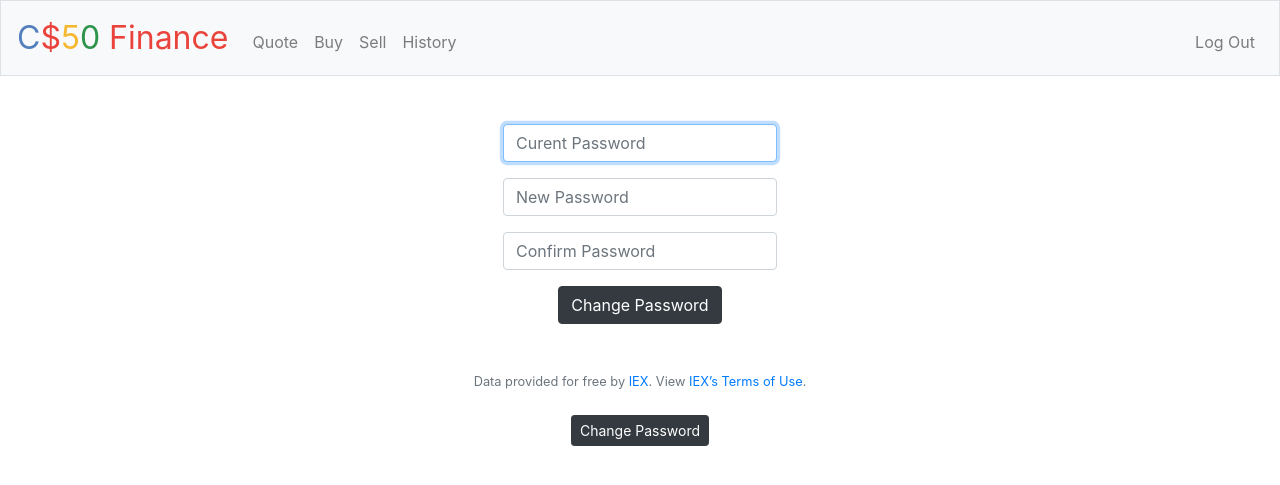
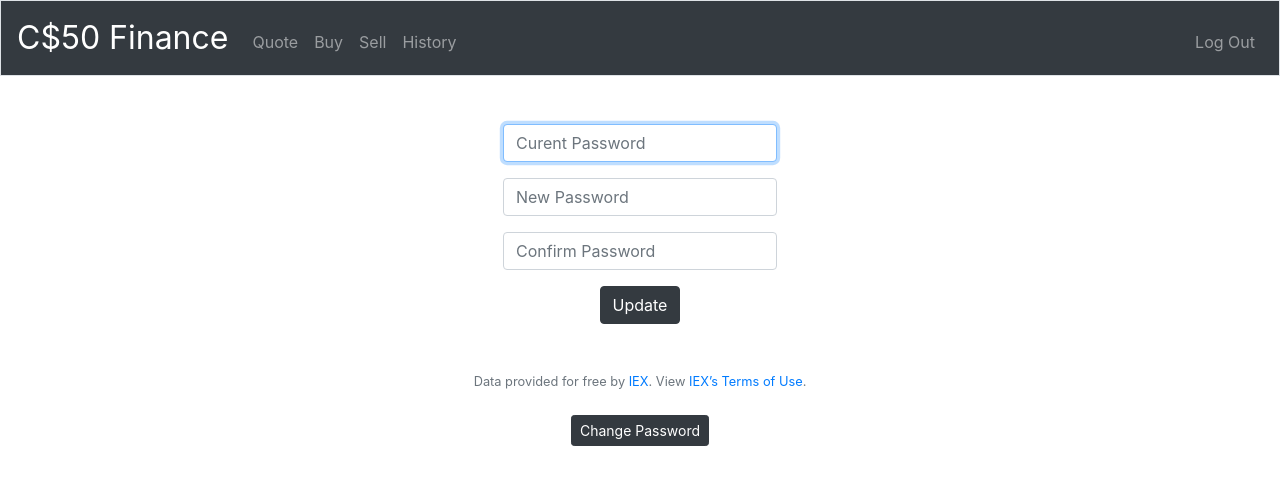
Before and after one commit to tristenwallace/CS50_Finance, a Flask app: page /password in a window 1280 px wide. Shown: the top 485 px of the page. Run offline with Flask 2, Linux system fonts and the light colour scheme; a user stored in the database is signed in; some libraries are stand-ins or nearby versions.

Commit message:
Style: Make Navbar dark

```diff
--- a/templates/layout.html
+++ b/templates/layout.html
@@ -26,8 +26,8 @@
 
     <body>
 
-        <nav class="navbar navbar-expand-md navbar-light bg-light border">
-            <a class="navbar-brand" href="/"><span class="blue">C</span><span class="red">$</span><span class="yellow">5</span><span class="green">0</span> <span class="red">Finance</span></a>
+        <nav class="navbar navbar-expand-md navbar-dark bg-dark border">
+            <a class="navbar-brand" href="/"><span class="white">C</span><span class="gray">$</span><span class="white">5</span><span class="white">0</span> <span class="white">Finance</span></a>
             <button aria-controls="navbar" aria-expanded="false" aria-label="Toggle navigation" class="navbar-toggler" data-target="#navbar" data-toggle="collapse" type="button">
                 <span class="navbar-toggler-icon"></span>
             </button>
--- a/templates/password.html
+++ b/templates/password.html
@@ -15,6 +15,6 @@
         <div class="form-group">
             <input class="form-control" name="confirmation" placeholder="Confirm Password" type="password">
         </div>
-        <button class="btn btn-dark" type="submit">Change Password</button>
+        <button class="btn btn-dark" type="submit">Update</button>
     </form>
 {% endblock %}
```
